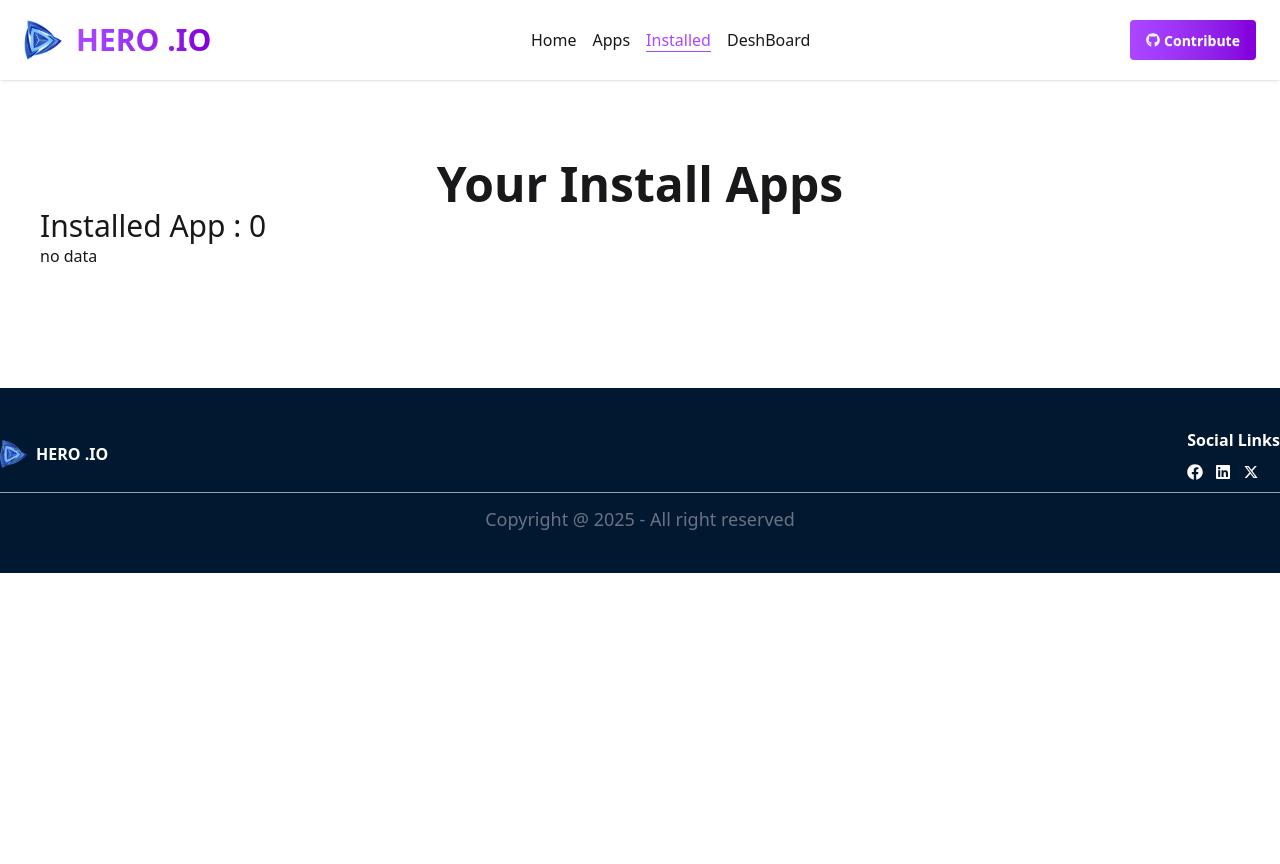
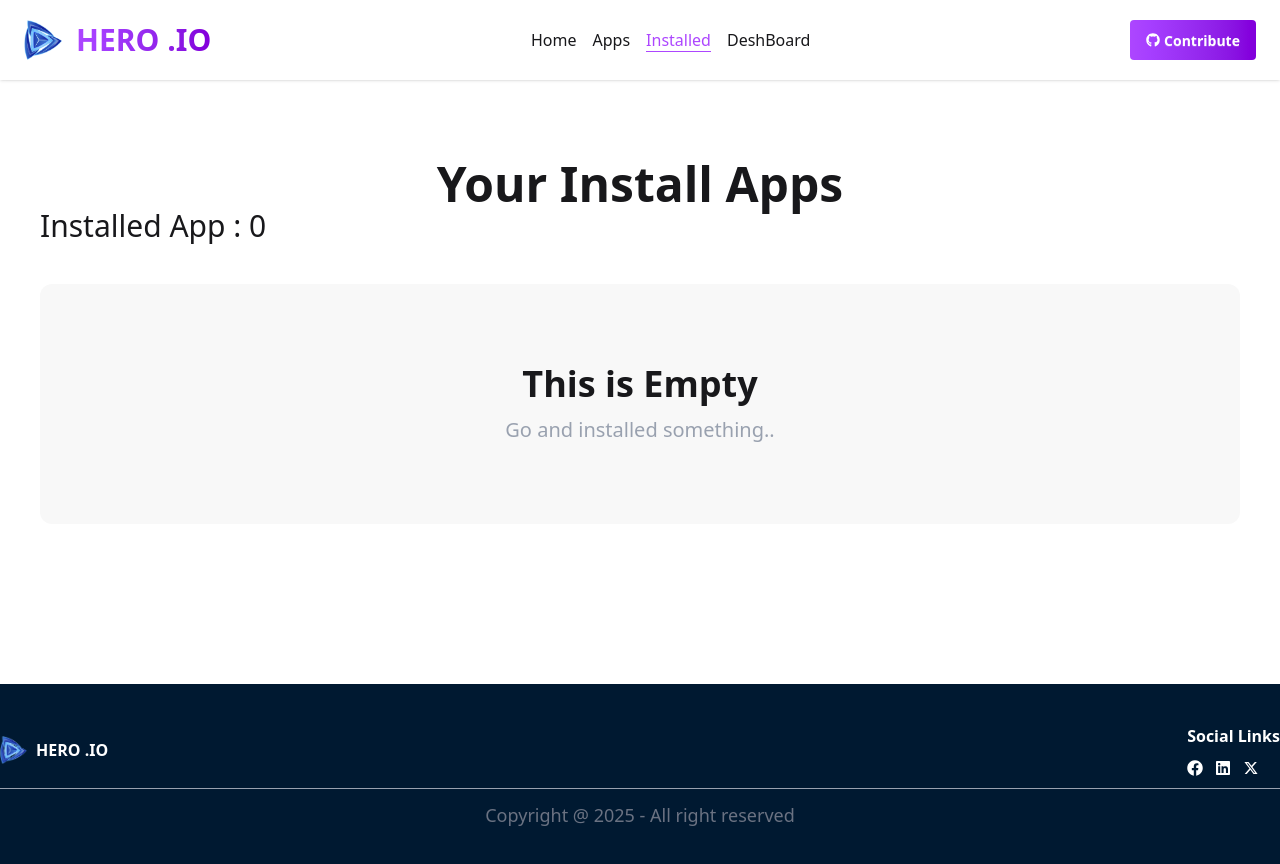
Before and after one commit to Md-Abdullah303/ph-play-store-nextjs, a Next.js app: page /installation in a window 1280 px wide. Shown: the top 864 px of the page. Before the commit the page ends 800 px from the top, so only its background shows below. Built offline with nearby package versions, Linux system fonts and the light colour scheme.

Commit message:
no installed app found page done

```diff
--- a/src/app/installation/page.jsx
+++ b/src/app/installation/page.jsx
@@ -1,4 +1,5 @@
 'use client'
+import NoAppFound from "@/components/AppsPage/NoAppFound/NoAppFound";
 import { InstalledAppContext } from "@/context/InstallAppProvider/InstallAppProvider";
 import { use, useContext } from "react";
 
@@ -17,7 +18,7 @@ const InstallationPage = () => {
                 <div className="">
                     {
                         installApp.length === 0 ?
-                        "no data" :
+                        <NoAppFound></NoAppFound> :
                         "data dekhaitasi"
                     }
                 </div>
--- /dev/null
+++ b/src/components/AppsPage/NoAppFound/NoAppFound.jsx
@@ -0,0 +1,12 @@
+import React from 'react';
+
+const NoAppFound = () => {
+    return (
+        <div className='my-10 bg-base-200 p-20 rounded-xl flex flex-col justify-center items-center text-center gap-3'>
+            <h1 className='text-2xl sm:text-4xl font-bold'>This is Empty</h1>
+            <p className='text-lg sm:text-xl text-gray-400'>Go and installed something..</p>
+        </div>
+    );
+};
+
+export default NoAppFound;
```
